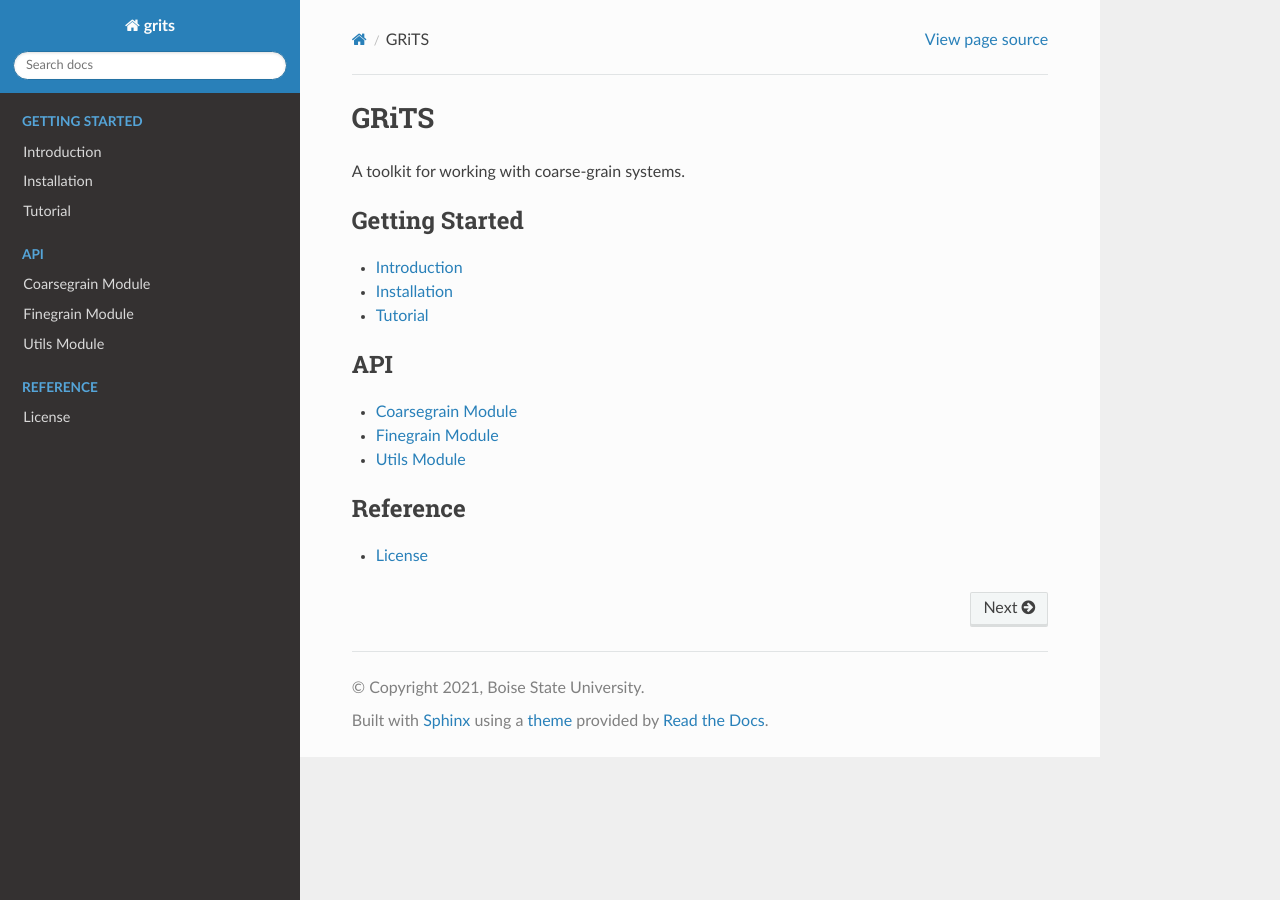
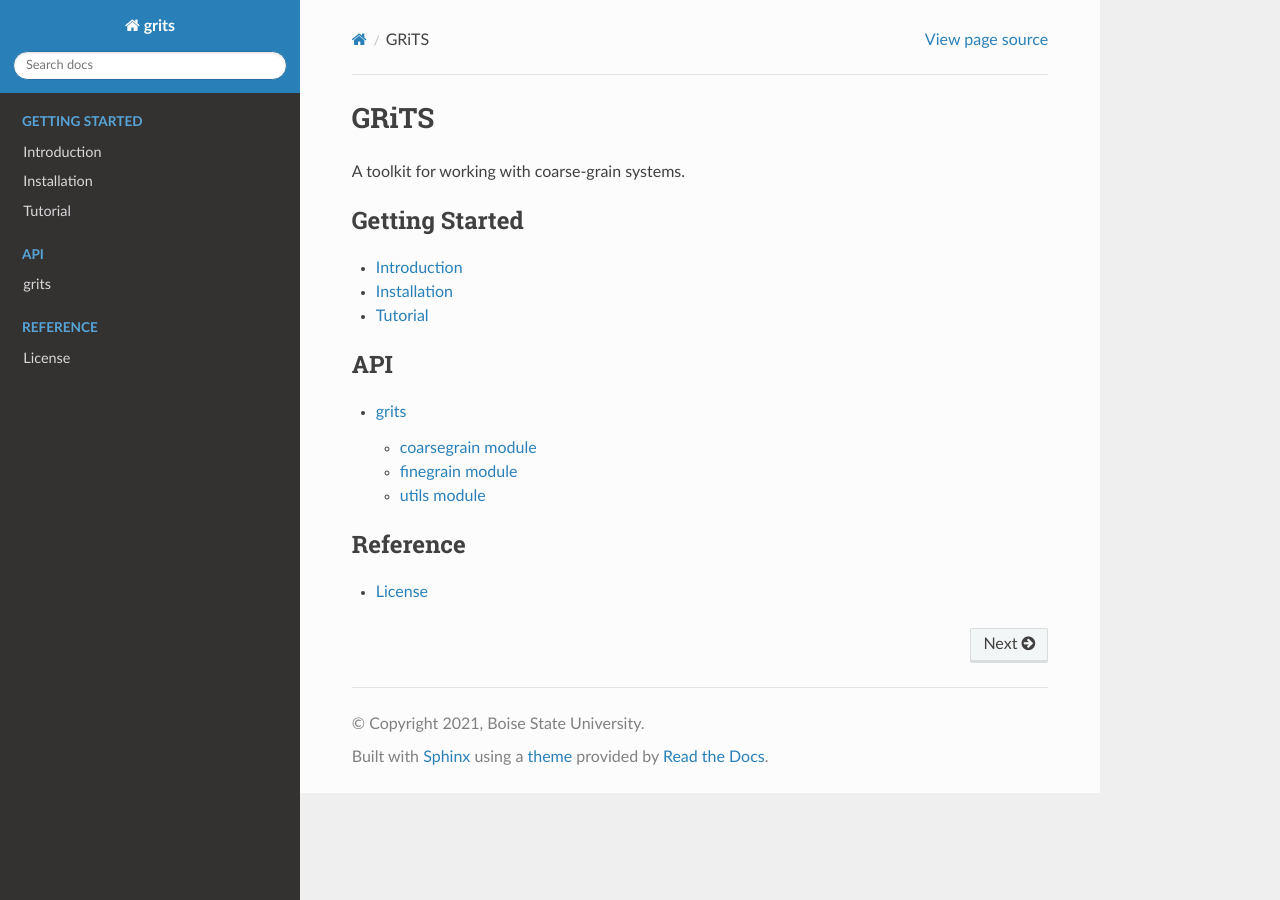
Before and after one commit to cmelab/grits, a Sphinx documentation site: the page built from docs/index.rst, in a window 1280 px wide. Built offline with Sphinx 7.4.7 and the Read the Docs theme 2.0.0, drawn with Linux system fonts in a browser that asks for light colours.

Commit message:
trying the autogenerated docs sphinx-apidoc

```diff
--- a/docs/index.rst
+++ b/docs/index.rst
@@ -4,25 +4,22 @@ GRiTS
 A toolkit for working with coarse-grain systems.
 
 .. toctree::
-   :maxdepth: 2
-   :caption: Getting Started
+    :maxdepth: 2
+    :caption: Getting Started
 
-   introduction
-   installation
-   tutorial
+    introduction
+    installation
+    tutorial
 
 .. toctree::
-   :maxdepth: 2
-   :caption: API
+    :maxdepth: 2
+    :caption: API
 
-   coarsegrain
-   finegrain
-   utils
-
+    grits
 
 .. toctree::
-   :maxdepth: 1
-   :titlesonly:
-   :caption: Reference
+    :maxdepth: 1
+    :titlesonly:
+    :caption: Reference
 
-   license
+    license
```
Also changed, not shown: docs/grits.rst (added, +26 -0 lines).
